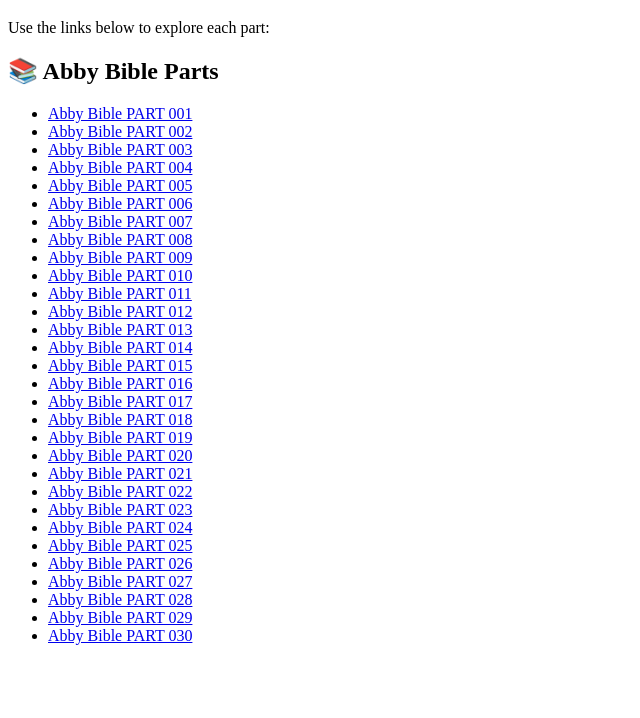
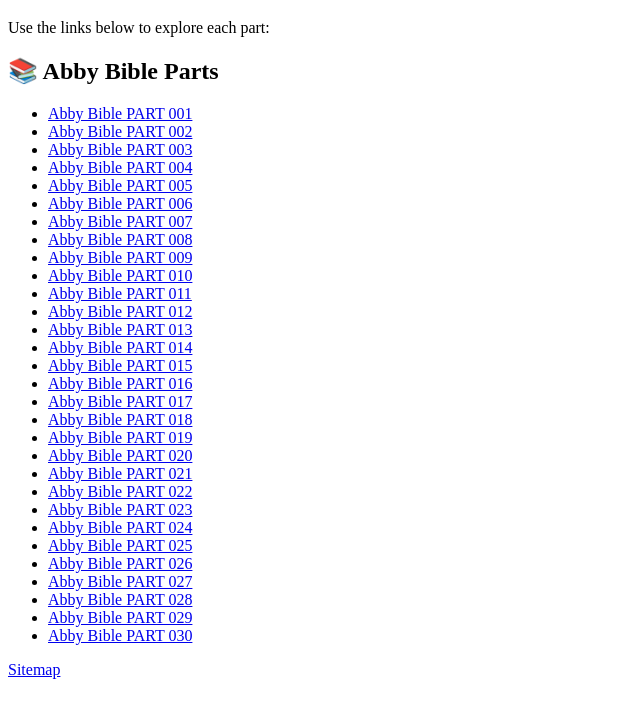
Before and after one commit to Jill-Bauer/Abby-Bible, a plain HTML site: page index.html in a window 1280 px wide. Shown: the part 62-780 px from the top of the page, without its empty margins (0-640 px from the left). Drawn offline with Linux system fonts and the light colour scheme.

Commit message:
Update index.html

```diff
--- a/index.html
+++ b/index.html
@@ -43,5 +43,6 @@
     <li><a href="Abby-Bible-PART-029.md">Abby Bible PART 029</a></li>
     <li><a href="Abby-Bible-PART-030.md">Abby Bible PART 030</a></li>
   </ul>
+  <a href="sitemap.html">Sitemap</a>
 </body>
 </html>
```
